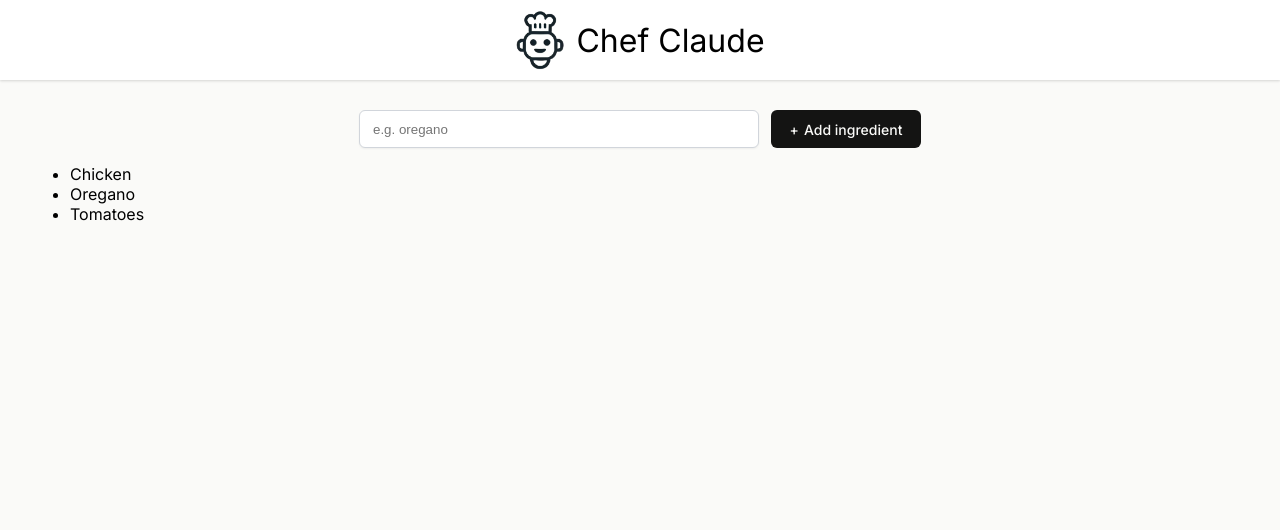
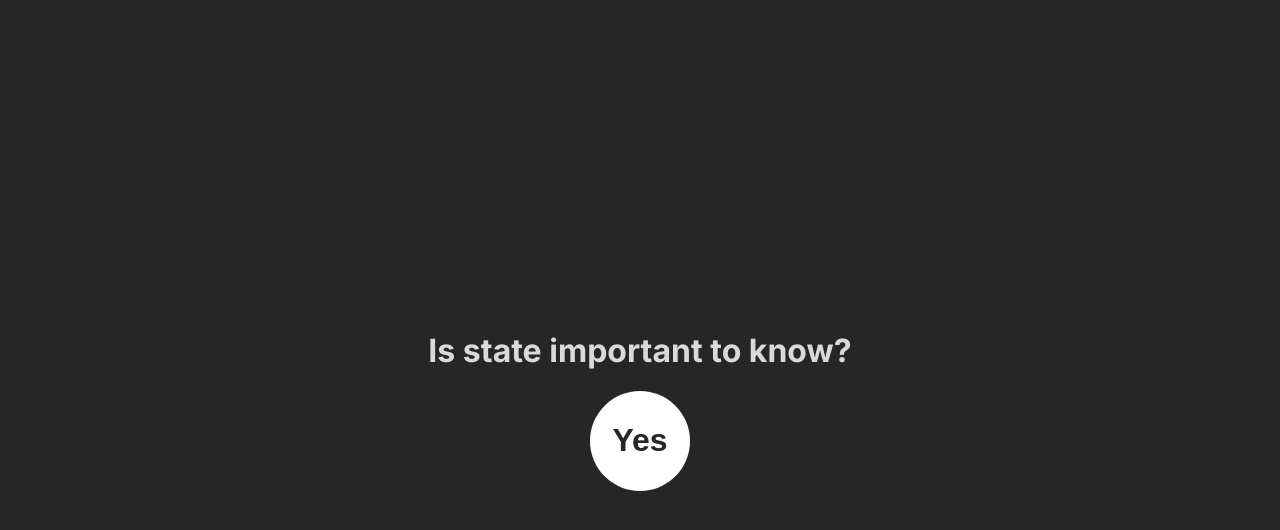
Before and after one commit to 0xYurii/Chef-Claude, a React (Vite) app: page / in a window 1280 px wide. Shown: the top 530 px of the page. Built offline with nearby package versions, Linux system fonts and the light colour scheme.

Commit message:
feat: implement state management and form submission in Main component

```diff
--- a/src/App.jsx
+++ b/src/App.jsx
@@ -1,13 +1,43 @@
-
-import Header from "./Header"
-import Main from "./Main"
+import React from "react"
 
 export default function App() {
-  return (
-      <>
-        <Header/>
-        <Main/>
-      </>
+    let [isImportant, setIsImportant] = React.useState("Yes")
+    /**
+     * Challenge:
+     * 1. Create a function called `handleClick` that runs
+     *    setIsImportant("Definitely")
+     * 2. Add a click event listener to the button
+     *    that runs `handleClick` when the button is clicked.
+     */
+    function handleClick(){
+      setIsImportant("Definitely")
+    }
 
-  )
+    return (
+        <main>
+            <h1 className="title">Is state important to know?</h1>
+            <button
+              className="value"
+              onClick={handleClick}
+
+             >{isImportant}</button>
+        </main>
+    )
 }
+
+
+
+
+
+// import Header from "./Header"
+// import Main from "./Main"
+
+// export default function App() {
+//   return (
+//       <>
+//         <Header/>
+//         <Main/>
+//       </>
+
+//   )
+// }
--- a/src/Main.jsx
+++ b/src/Main.jsx
@@ -1,31 +1,29 @@
 export default function Main() {
     const ingredients = ["Chicken", "Oregano", "Tomatoes"]
-
-    /**
-     * Challenge:
-     * Add an `onSubmit` event listener on the form. Have the function
-     * simply console.log("Form submitted!") for now
-     */
 
     const ingredientsListItems = ingredients.map(ingredient => (
         <li key={ingredient} >{ingredient}</li>
     ))
 
-    function SubmitEvent(){
-        alert("Form submitted!")
+    function handleSubmit(event) {
+        event.preventDefault()
+        console.log("Form submitted!")
+        const formData = new FormData(event.currentTarget)
+        const newIngredient = formData.get("ingredient")
+        ingredients.push(newIngredient)
     }
     return (
         <main>
-            <form className="add-ingredient-form" onSubmit={SubmitEvent()}>
+            <form className="add-ingredient-form" onSubmit={handleSubmit}>
                 <input
                     type="text"
                     placeholder="e.g. oregano"
                     aria-label="Add ingredient"
+                    name="ingredient"
                 />
                 <button>Add ingredient</button>
             </form>
             <ul>
-                {/* Render ingredientsList here */}
                 {ingredientsListItems}
             </ul>
         </main>
--- a/src/index.css
+++ b/src/index.css
@@ -1,4 +1,4 @@
-* {
+/* * {
     box-sizing: border-box;
 }
 
@@ -61,4 +61,46 @@ main {
 .add-ingredient-form > button::before {
     content: "+";
     margin-right: 5px;
+} */
+
+
+* {
+    box-sizing: border-box;
 }
+
+body {
+    margin: 0;
+    font-family: 'Inter', sans-serif;
+    background-color: #262626;
+    color: #D9D9D9;
+    padding: 20px;
+    height: 100vh;
+    display: flex;
+    justify-content: center;
+    align-items: center;
+}
+
+main {
+    display: flex;
+    flex-direction: column;
+    align-items: center;
+}
+
+main > .title {
+    text-align: center;
+}
+
+main > .value {
+    background-color: white;
+    border: none;
+    border-radius: 50%;
+    height: 100px;
+    width: 100px;
+    display: flex;
+    justify-content: center;
+    align-items: center;
+    color: #262626;
+    font-size: 2rem;
+    font-weight: bold;
+    cursor: pointer;
+}
```
